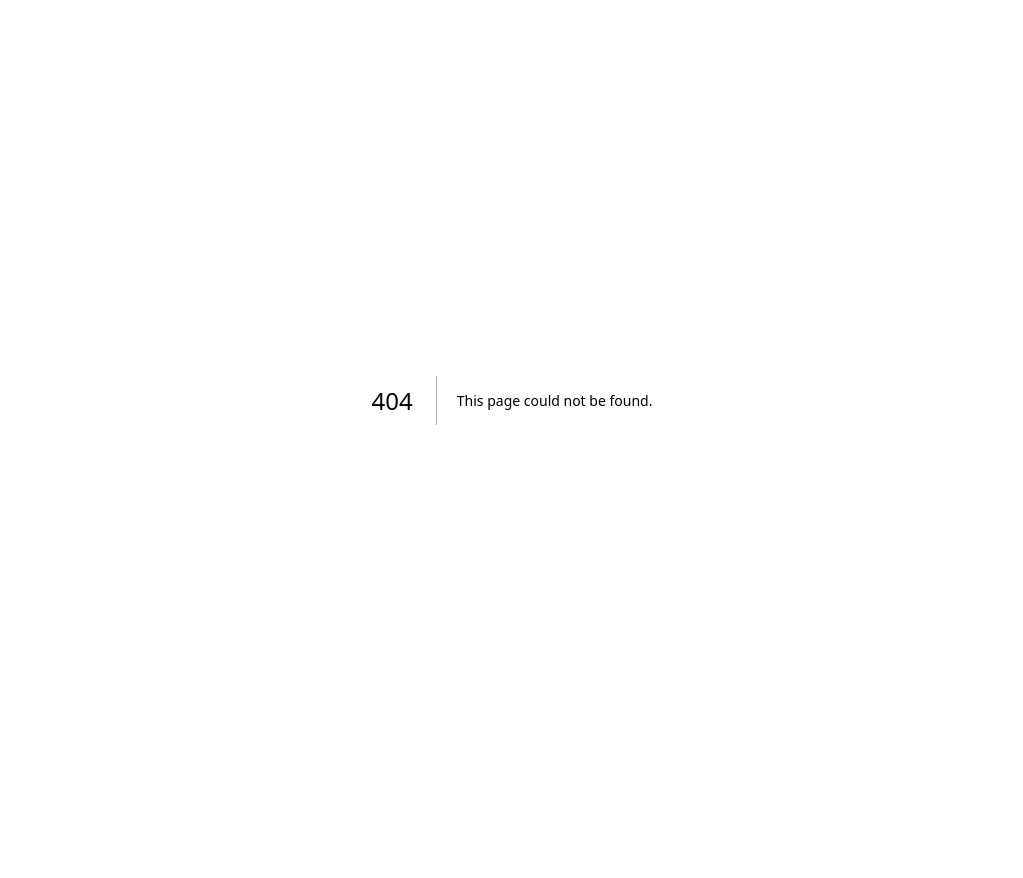
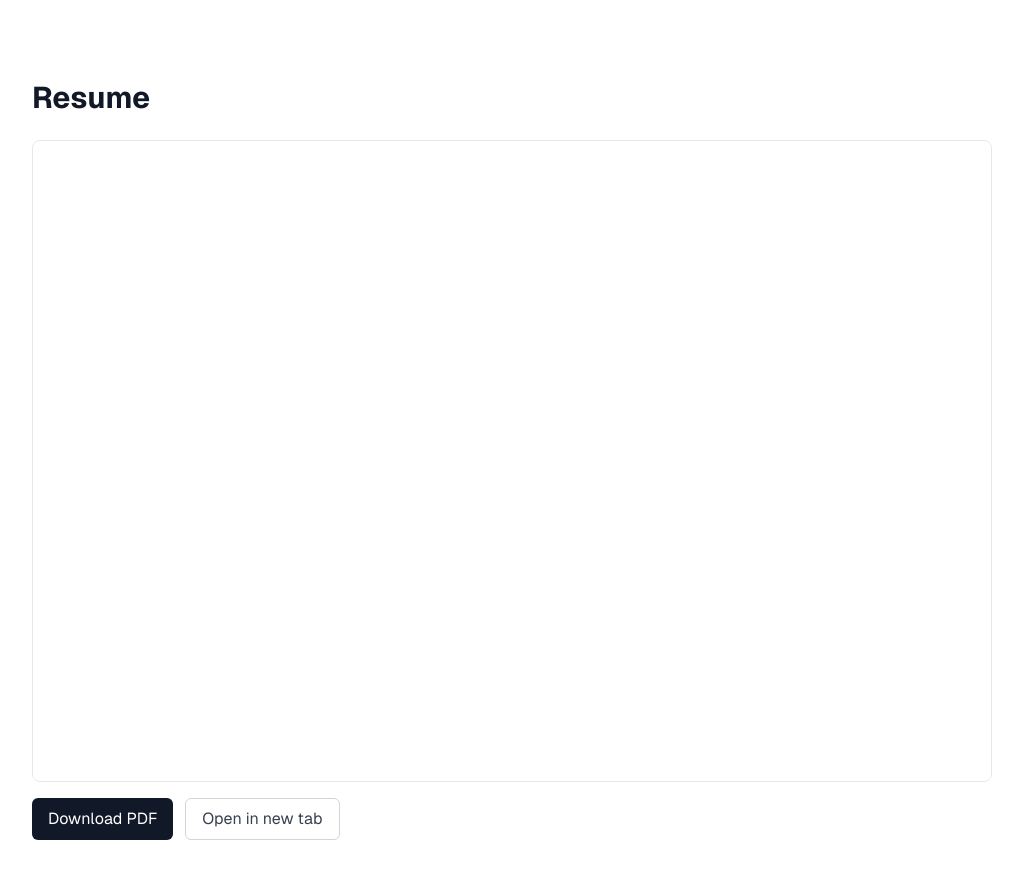
Before and after one commit to jadengong/portfolio, a Next.js app: page /resume in a window 1280 px wide. Before the commit this address had no page. Shown: the whole page, without its empty margins (128-1151 px from the left). Before the commit the page ends 800 px from the top, so only its background shows below. Built offline with nearby package versions, Linux system fonts and the light colour scheme.

Commit message:
add dedicated resume page and nav link

```diff
--- /dev/null
+++ b/src/app/resume/page.tsx
@@ -0,0 +1,33 @@
+export default function ResumePage() {
+  return (
+    <div className="min-h-screen pt-20 pb-10 bg-white dark:bg-gray-900">
+      <div className="max-w-5xl mx-auto px-4 sm:px-6 lg:px-8">
+        <h1 className="text-3xl font-bold text-gray-900 dark:text-white mb-6">Resume</h1>
+        <div className="rounded-lg overflow-hidden border border-gray-200 dark:border-gray-700 bg-gray-50 dark:bg-gray-800">
+          <iframe
+            src="/resume.pdf"
+            title="Resume PDF"
+            className="w-full h-[80vh]"
+          />
+        </div>
+        <div className="mt-4 flex gap-3">
+          <a
+            href="/resume.pdf"
+            download
+            className="inline-flex items-center px-4 py-2 rounded-md bg-gray-900 text-white dark:bg-white dark:text-gray-900 hover:opacity-90 transition"
+          >
+            Download PDF
+          </a>
+          <a
+            href="/resume.pdf"
+            target="_blank"
+            rel="noopener noreferrer"
+            className="inline-flex items-center px-4 py-2 rounded-md border border-gray-300 dark:border-gray-700 text-gray-700 dark:text-gray-200 hover:bg-gray-100 dark:hover:bg-gray-800 transition"
+          >
+            Open in new tab
+          </a>
+        </div>
+      </div>
+    </div>
+  );
+}
--- a/src/components/Header.tsx
+++ b/src/components/Header.tsx
@@ -23,6 +23,7 @@ export default function Header() {
     { name: 'Projects', href: '#projects' },
     { name: 'Skills', href: '#skills' },
     { name: 'Contact', href: '#contact' },
+    { name: 'Resume', href: '/resume' },
   ];
 
   return (
```
